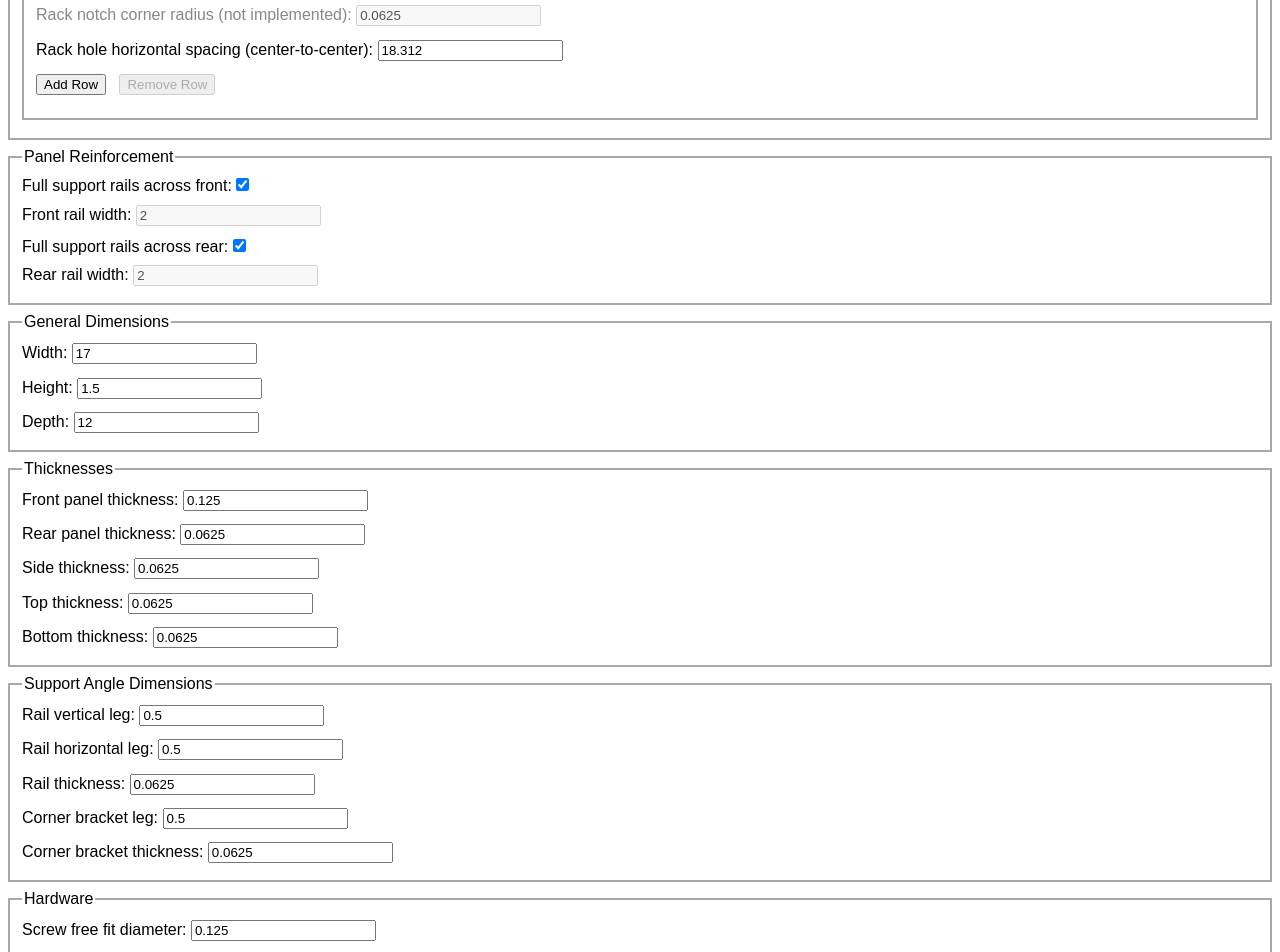
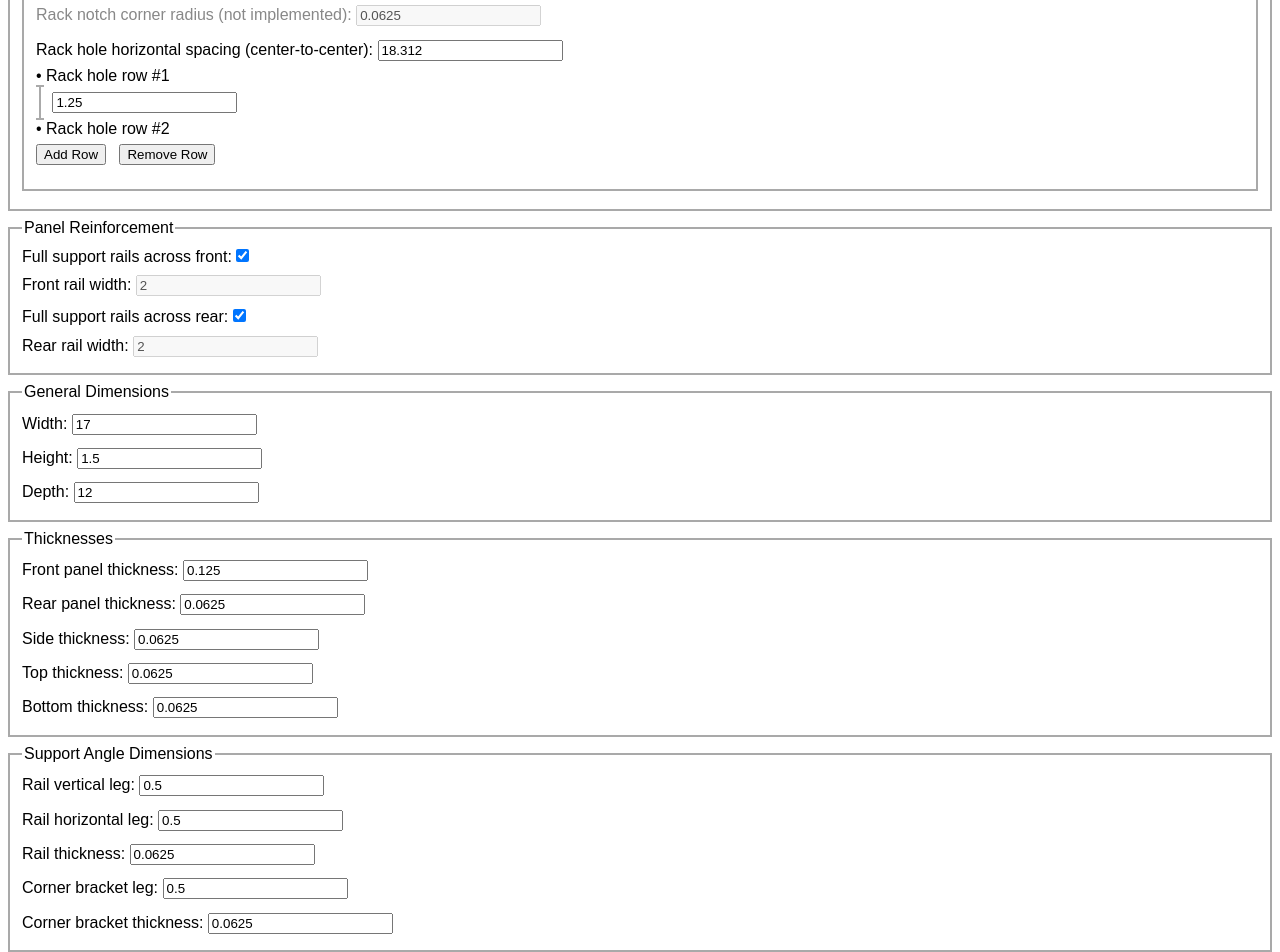
Before and after one commit to chapatt/rackmount-enclosure, a Vue app: page / in a window 1280 px wide. Shown: the part 400-1352 px from the top of the page. Built offline with nearby package versions, Linux system fonts and the light colour scheme; the HTML template or start-up script is replaced by a standard one.

Commit message:
Change defaults

```diff
--- a/src/views/Calculator.vue
+++ b/src/views/Calculator.vue
@@ -226,8 +226,8 @@
     angleThickness: 1 / 16,
     verticalAngleLeg: 1 / 2,
     verticalAngleThickness: 1 / 16,
-    screwFreeFitDiameter: 1 / 8,
-    pemDiameter: 1 / 4,
+    screwFreeFitDiameter: 0.1285, // #4-40 free-fit
+    pemDiameter: 0.166, // PEM CLS-440-2
     hasHandles: false,
     handleHoleDiameter: 1 / 16,
     handleHoleSpacing: 1 + (1 / 4),
@@ -246,7 +246,7 @@
   const rackHolePresets = [
     {
       name: '19-inch, 1U',
-      diameter: 0.25,
+      diameter: 0.228,
       circular: false,
       eccentricity: 0.125,
       notches: false,
@@ -260,7 +260,7 @@
     },
     {
       name: '19-inch, 2U',
-      diameter: 0.25,
+      diameter: 0.228,
       circular: false,
       eccentricity: 0.125,
       notches: false,
@@ -274,7 +274,7 @@
     },
     {
       name: '19-inch, 2U, 8 holes',
-      diameter: 0.25,
+      diameter: 0.228,
       circular: false,
       eccentricity: 0.125,
       notches: false,
@@ -290,9 +290,9 @@
     },
     {
       name: '500 Series, 1U',
-      diameter: 0.25,
-      circular: false,
-      eccentricity: 0.125,
+      diameter: 0.1285,
+      circular: true,
+      eccentricity: 0,
       notches: false,
       notchRadiusCorners: true,
       notchCornerRadius: 0.0625,
@@ -312,14 +312,17 @@
         svgString: null,
         drawingSpacing: 1,
         rackHoleDimensions: {
-          diameter: 0.25,
+          diameter: 0.228,
           circular: false,
           eccentricity: 0.125,
           notches: false,
           notchRadiusCorners: true,
           notchCornerRadius: 0.0625,
           horizontalSpacing: 18.312,
-          data: [],
+          data: [
+            { spaceBelow: 1.25 },
+            { spaceBelow: 0 },
+          ],
         },
         ...defaultParams,
       };
```
